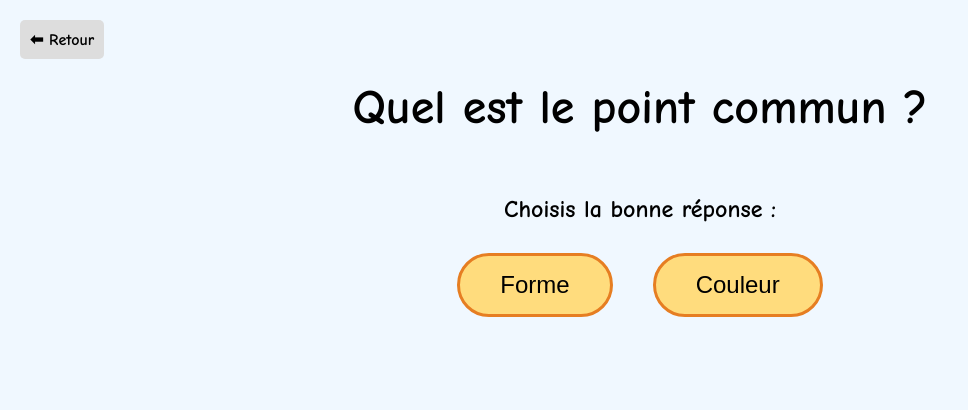
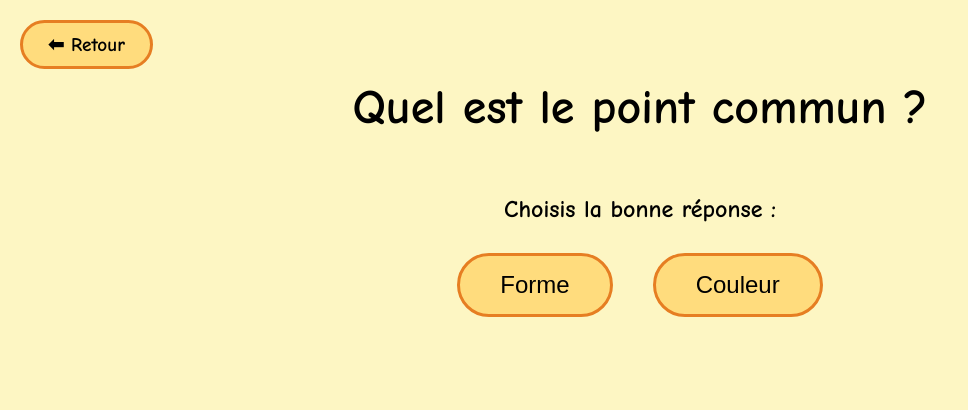
Before and after one commit to KT539/MA-metier, a website: page views/create_exercises/exercise_views/classification2_view.html in a window 1280 px wide. Shown: the whole page, without its empty margins (0-968 px from the left). Drawn offline with Linux system fonts and the light colour scheme; files whose address does not match are found by name.

Commit message:
fix:merge

```diff
--- a/views/create_exercises/exercise_views/classification2_view.html
+++ b/views/create_exercises/exercise_views/classification2_view.html
@@ -5,7 +5,7 @@
     <title>Quel est le point commun ?</title>
     <link rel="stylesheet" href="/CSS/style.css">
     <style>
-        body { font-family: 'Comic Sans MS', sans-serif; text-align: center; background-color: #f0f8ff; }
+        body { font-family: 'Comic Sans MS', sans-serif; text-align: center; background-color: #fdf6c3; }
         .game-container { max-width: 800px; margin: 0 auto; padding: 20px; }
         .images-area { display: flex; justify-content: center; gap: 50px; margin: 30px 0; }
         .game-img {
@@ -35,7 +35,25 @@
         .feedback { font-size: 2em; margin-top: 20px; font-weight: bold; min-height: 50px; }
         .correct { color: green; }
         .wrong { color: red; }
-        .back-btn { position: absolute; top: 20px; left: 20px; padding: 10px; background: #ddd; border: none; border-radius: 5px; cursor: pointer; text-decoration: none; color: black; font-weight: bold;}
+        .back-btn {
+            position: absolute;
+            top: 20px;
+            left: 20px;
+            padding: 10px 25px;
+            background-color: #ffdc7d;
+            border: 3px solid #e67e22;
+            border-radius: 50px;
+            cursor: pointer;
+            text-decoration: none;
+            color: black;
+            font-weight: bold;
+            font-size: 1.2em;
+            transition: transform 0.1s;
+        }
+        .back-btn:hover {
+            transform: scale(1.1);
+            background-color: #ffeeb0;
+        }
     </style>
 </head>
 <body>
```
